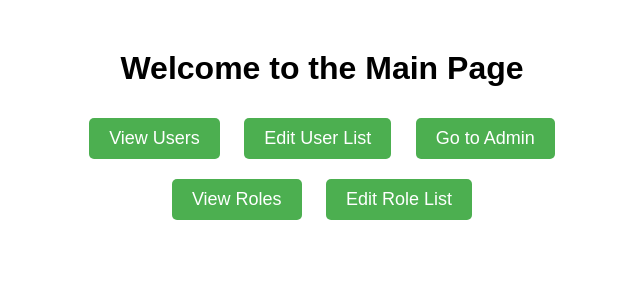
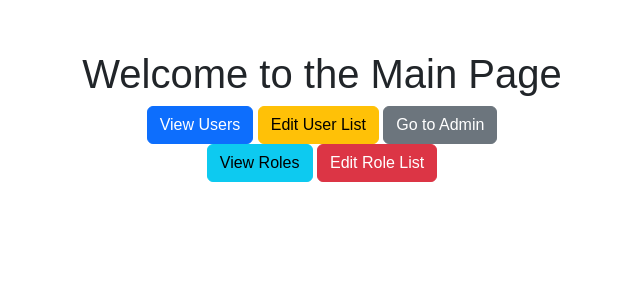
Before and after one commit to Fobenoise/UserPortal, a Django app: page / in a window 1280 px wide. Shown: the top 300 px of the page, without its empty margins (318-958 px from the left). Run offline with Django 5.2, Linux system fonts and the light colour scheme; some libraries are stand-ins or nearby versions.

Commit message:
Added bootstrap style to user list

```diff
--- a/myapp/templates/myapp/index.html
+++ b/myapp/templates/myapp/index.html
@@ -5,7 +5,10 @@
     <link rel="icon" href="{% static 'favicon.ico' %}" type="image/x-icon">
     <meta charset="UTF-8">
     <meta name="viewport" content="width=device-width, initial-scale=1.0">
-    <title>Main Page</title>
+
+    <title>{% block title %}Main Page{% endblock %}</title>
+    <link rel="stylesheet" href="https://cdn.jsdelivr.net/npm/bootstrap@5.3.0/dist/css/bootstrap.min.css">
+
     <style>
         body {
             font-family: Arial, sans-serif;
@@ -15,32 +18,23 @@
         .button-container{
             text-align: center; /* Center the content in the container */
         }
-        .btn {
-            display: inline-block;
-            padding: 10px 20px;
-            margin: 10px;
-            font-size: 18px;
-            text-decoration: none;
-            background-color: #4CAF50;
-            color: white;
-            border-radius: 5px;
-            transition: background-color 0.3s ease;
-        }
-        .btn:hover {
-            background-color: #45a049;
-        }
     </style>
 </head>
 <body>
+    {% block content %}{% endblock content %}
+
+    <script src="https://code.jquery.com/jquery-3.6.0.min.js"></script>
+    <script src="https://stackpath.bootstrapcdn.com/bootstrap/5.3.0/js/bootstrap.bundle.min.js"></script>
+
     <h1>Welcome to the Main Page</h1>
     <div class="button-container">
-        <a href="{% url 'user-table' %}" class="btn">View Users</a>
-        <a href="{% url 'user-edit' %}" class="btn">Edit User List</a>
-        <a href="/admin/" class="btn">Go to Admin</a>
+        <a href="{% url 'user-table' %}" class="btn btn-primary">View Users</a>
+        <a href="{% url 'user-edit' %}" class="btn btn-warning">Edit User List</a>
+        <a href="/admin/" class="btn btn-secondary">Go to Admin</a>
     </div>
     <div class="button-container">
-        <a href="{% url 'user-roles' %}" class="btn">View Roles</a>
-        <a href="{% url 'role-edit' %}" class="btn">Edit Role List</a>
+        <a href="{% url 'user-roles' %}" class="btn btn-info">View Roles</a>
+        <a href="{% url 'role-edit' %}" class="btn btn-danger">Edit Role List</a>
     </div>
 </body>
 </html>
--- a/mywebsite/settings.py
+++ b/mywebsite/settings.py
@@ -47,6 +47,7 @@
     'django.contrib.sessions',
     'django.contrib.messages',
     'django.contrib.staticfiles',
+    'bootstrap5',
     'rest_framework',  # Add this line for Django REST Framework
     'myapp'
 ]
--- a/mywebsite/urls.py
+++ b/mywebsite/urls.py
@@ -29,6 +29,8 @@
     # path('', views.home),  # Add this line to point to the home view
     path('', index_view, name='index'),
 
+    path('', index_view, name='home'),
+
     path('api/users/', user_list, name='user-list'),
     path('users/', user_table_view, name='user-table'),  # User list page
     path('users/edit/', user_edit_view, name='user-edit'),  # Edit user list page
```
Also changed, not shown: myapp/templates/myapp/role_edit.html (+16 -1 lines), myapp/templates/myapp/user_list.html (+43 -17 lines), db.sqlite3.
